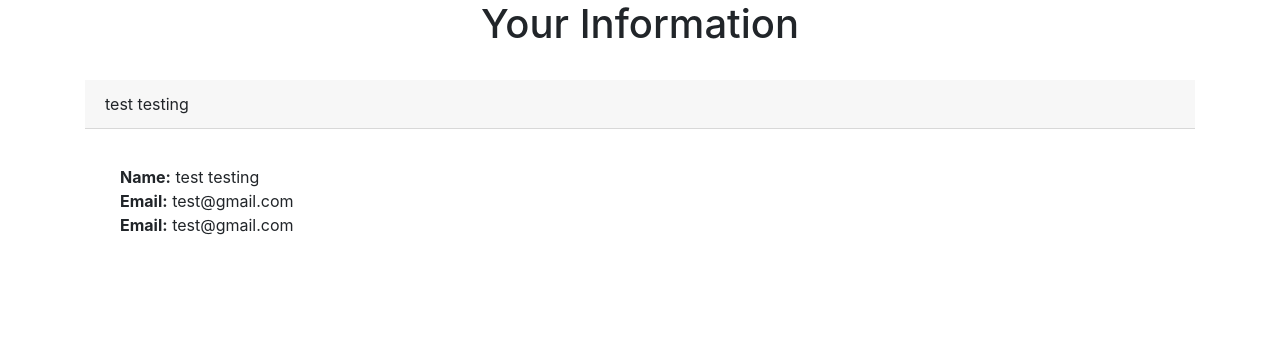
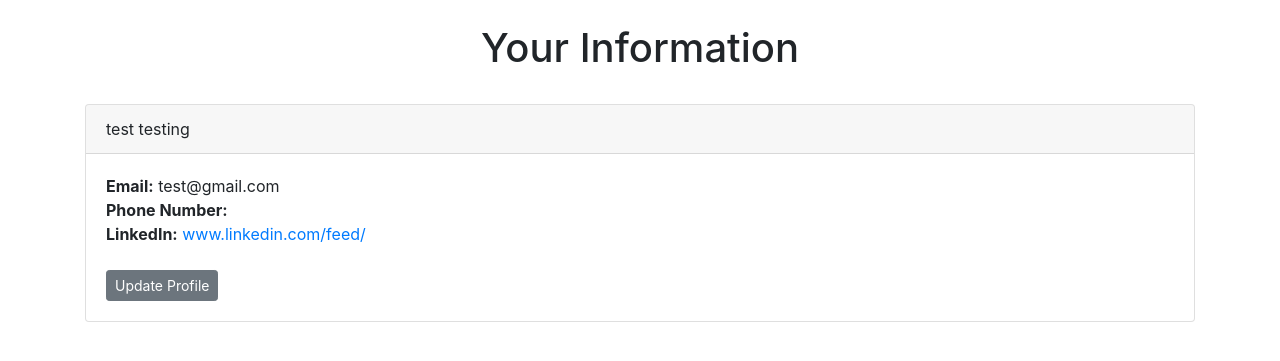
Before and after one commit to mcrich921/ContactInfoSite, a Flask app: page /newhome in a window 1280 px wide. Shown: the part 56-417 px from the top of the page. Run offline with Flask 3, Linux system fonts and the light colour scheme; a user stored in the database is signed in; some libraries are stand-ins or nearby versions.

Commit message:
Added update.html and update button to information page

```diff
--- a/website/templates/newhome.html
+++ b/website/templates/newhome.html
@@ -1,33 +1,31 @@
 {% extends "base.html" %} {% block title %} Home {% endblock %}
 {% block content %}
 
+<br />
 <h1 align="center"> Your Information </h1>
 <br />
+<div class="card">
     <div class="card-header">
         {{ user.first_name + " " + user.last_name}}
     </div>
 
     <div class="card-body">
-    <p class="card-text">
-        <div class="container">
-            <div class="row">
-                <div class="col">
-                    <strong>Name:</strong>
-                    {{user.first_name + " " + user.last_name}}<br />
 
         <strong>Email:</strong>
         {{user.email}} <br />
 
-                    <strong>Email:</strong>
-                    {{user.email}} <br />
+        <strong>Phone Number:</strong>
+        {% if user.phone %}
+        {{user.email}}
+        {% endif %}
+        <br />
 
+        <strong>LinkedIn:</strong>
+        <a href="https://www.linkedin.com/feed/" target="_blank">www.linkedin.com/feed/</a><br />
 
-
+        <br />
+        <a href="{{ url_for('views.update')}}" class="btn btn-secondary btn-sm">Update Profile</a>
     </div>
 </div>
-        </div>
-    </p>
-</div>
-
 
 {% endblock %}
--- a/website/views.py
+++ b/website/views.py
@@ -27,6 +27,11 @@ def home():
 def newhome():
     return render_template("newhome.html", user=current_user)
 
+@views.route("/update")
+@login_required
+def update():
+    return render_template("update.html", user=current_user)
+
 @views.route('/delete-note', methods=["POST"])
 def delete_note():
     note = json.loads(request.data)
```
Also changed, not shown: website/templates/update.html (added, +9 -0 lines). Lines whose indentation alone changed are shown as unchanged.
